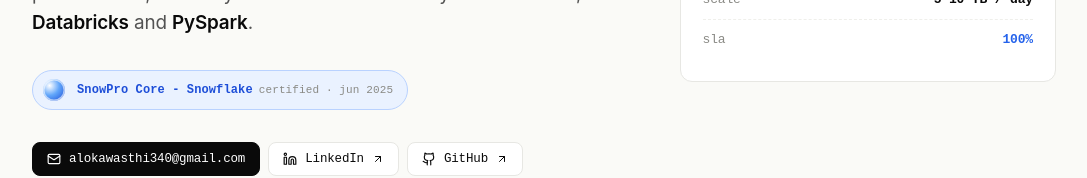
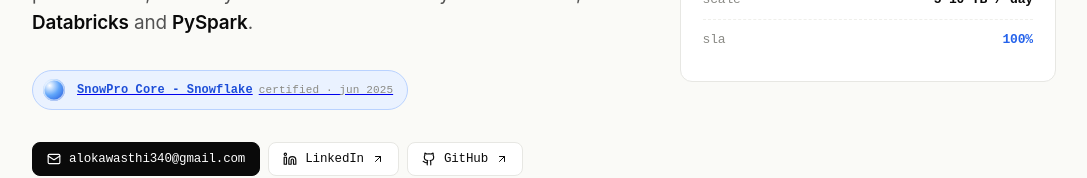
Before and after one commit to alokawasthi340/Portfolio, a React (Vite) app: page / in a window 1280 px wide. Shown: the part 409-587 px from the top of the page, without its empty margins (96-1183 px from the left). Built offline with nearby package versions, Linux system fonts and the light colour scheme.

Commit message:
fix: update SnowPro badge to be a clickable link with target attributes

```diff
--- a/Portfolio.jsx
+++ b/Portfolio.jsx
@@ -208,13 +208,19 @@ export default function Portfolio() {
             <span className="kw">PySpark</span>.
           </p>
 
-          <div className="cert-badge" data-testid="snowpro-badge">
+          <a
+            href="https://achieve.snowflake.com/02633da1-fc88-49af-96bc-613ad8a281c9##acc.udebECiA"
+            target="_blank"
+            rel="noopener noreferrer"
+            className="cert-badge"
+            data-testid="snowpro-badge"
+          >
             <span className="ring" aria-hidden />
             <span className="cb-text mono">
               SnowPro Core - Snowflake
               <small>certified · jun 2025</small>
             </span>
-          </div>
+          </a>
 
           <div className="contacts" data-testid="hero-contacts">
             <a
```
